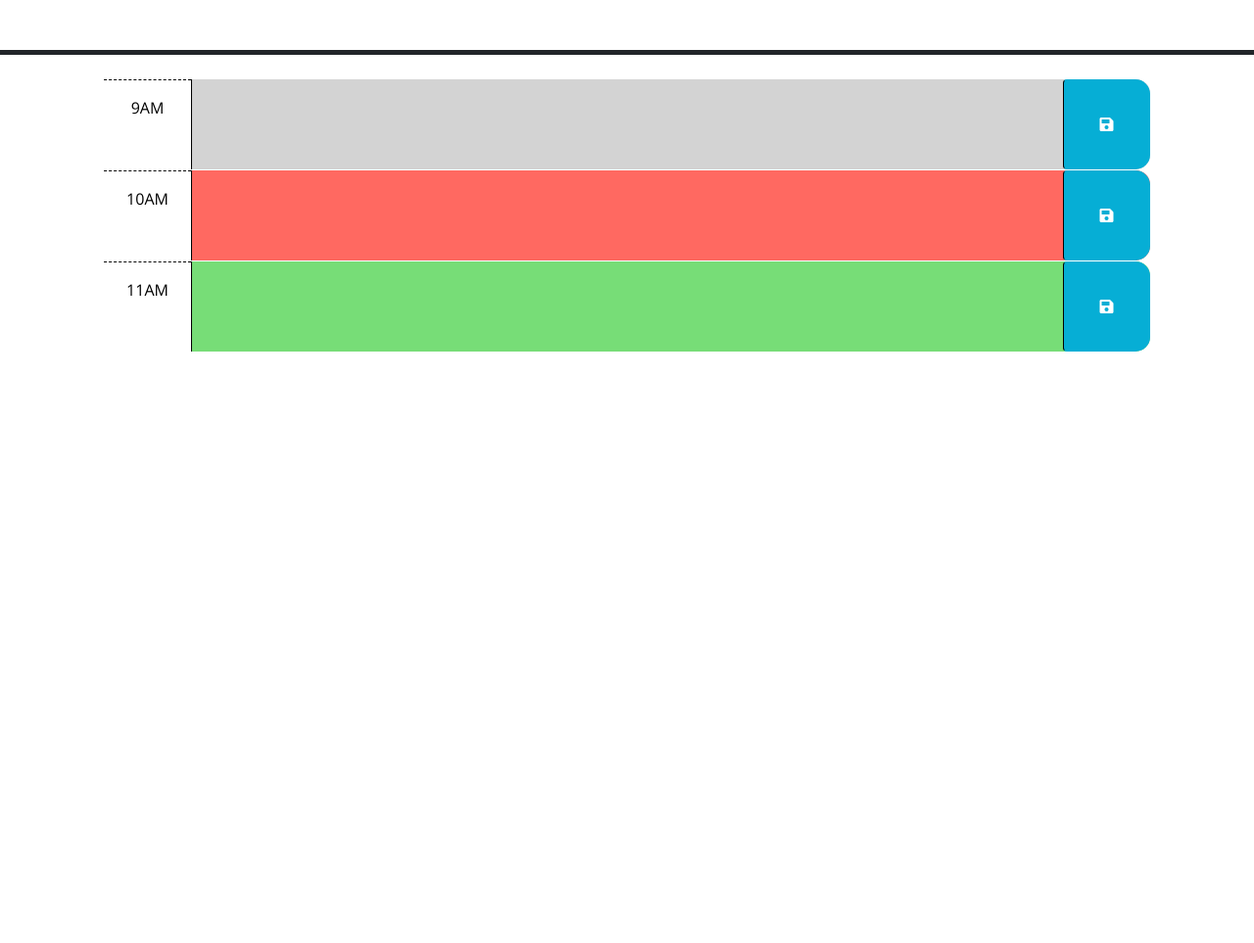
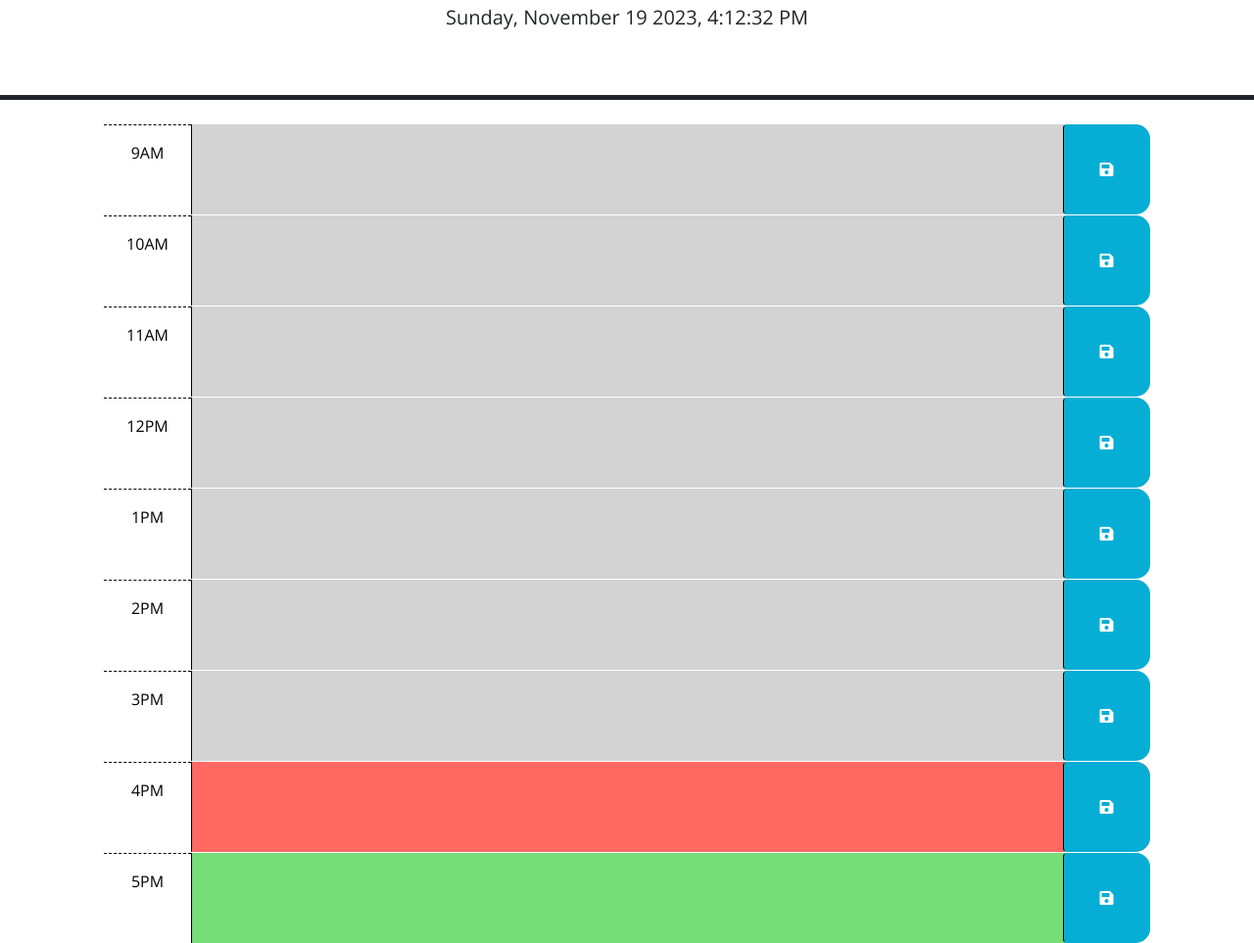
Before and after one commit to KyleGru/Work-Day-Scheduler, a plain HTML site: page index.html in a window 1280 px wide. Shown: the part 176-1139 px from the top of the page at 98% size. Before the commit the page ends 800 px from the top, so only its background shows below. Drawn offline with nearby package versions, Linux system fonts and the light colour scheme.

Commit message:
added time blocks to the html, added functions to update time and capability to save to local storage in script file.

```diff
--- a/index.html
+++ b/index.html
@@ -28,6 +28,8 @@
       <p class="lead">A simple calendar app for scheduling your work day</p>
       <p id="currentDay" class="lead"></p>
     </header>
+
+
     <div class="container-lg px-5">
       <!-- Use class for "past", "present", and "future" to apply styles to the
         time-block divs accordingly. The javascript will need to do this by
@@ -41,7 +43,7 @@
 
       <!-- Example of a past time block. The "past" class adds a gray background color. -->
       <div id="hour-9" class="row time-block past">
-        <div class="col-2 col-md-1 hour text-center py-3">9AM</div>
+        <div class="col-12 col-md-1 hour text-center py-3">9AM</div>
         <textarea class="col-8 col-md-10 description" rows="3"> </textarea>
         <button class="btn saveBtn col-2 col-md-1" aria-label="save">
           <i class="fas fa-save" aria-hidden="true"></i>
@@ -50,7 +52,7 @@
 
       <!-- Example of a a present time block. The "present" class adds a red background color. -->
       <div id="hour-10" class="row time-block present">
-        <div class="col-2 col-md-1 hour text-center py-3">10AM</div>
+        <div class="col-12 col-md-1 hour text-center py-3">10AM</div>
         <textarea class="col-8 col-md-10 description" rows="3"> </textarea>
         <button class="btn saveBtn col-2 col-md-1" aria-label="save">
           <i class="fas fa-save" aria-hidden="true"></i>
@@ -59,7 +61,55 @@
 
       <!-- Example of a future time block. The "future" class adds a green background color. -->
       <div id="hour-11" class="row time-block future">
-        <div class="col-2 col-md-1 hour text-center py-3">11AM</div>
+        <div class="col-12 col-md-1 hour text-center py-3">11AM</div>
+        <textarea class="col-8 col-md-10 description" rows="3"> </textarea>
+        <button class="btn saveBtn col-2 col-md-1" aria-label="save">
+          <i class="fas fa-save" aria-hidden="true"></i>
+        </button>
+      </div>
+
+      <div id="hour-12" class="row time-block future">
+        <div class="col-12 col-md-1 hour text-center py-3">12PM</div>
+        <textarea class="col-8 col-md-10 description" rows="3"> </textarea>
+        <button class="btn saveBtn col-2 col-md-1" aria-label="save">
+          <i class="fas fa-save" aria-hidden="true"></i>
+        </button>
+      </div>
+
+      <div id="hour-13" class="row time-block future">
+        <div class="col-12 col-md-1 hour text-center py-3">1PM</div>
+        <textarea class="col-8 col-md-10 description" rows="3"> </textarea>
+        <button class="btn saveBtn col-2 col-md-1" aria-label="save">
+          <i class="fas fa-save" aria-hidden="true"></i>
+        </button>
+      </div>
+
+      <div id="hour-14" class="row time-block future">
+        <div class="col-12 col-md-1 hour text-center py-3">2PM</div>
+        <textarea class="col-8 col-md-10 description" rows="3"> </textarea>
+        <button class="btn saveBtn col-2 col-md-1" aria-label="save">
+          <i class="fas fa-save" aria-hidden="true"></i>
+        </button>
+      </div>
+
+      <div id="hour-15" class="row time-block future">
+        <div class="col-12 col-md-1 hour text-center py-3">3PM</div>
+        <textarea class="col-8 col-md-10 description" rows="3"> </textarea>
+        <button class="btn saveBtn col-2 col-md-1" aria-label="save">
+          <i class="fas fa-save" aria-hidden="true"></i>
+        </button>
+      </div>
+
+      <div id="hour-16" class="row time-block future">
+        <div class="col-12 col-md-1 hour text-center py-3">4PM</div>
+        <textarea class="col-8 col-md-10 description" rows="3"> </textarea>
+        <button class="btn saveBtn col-2 col-md-1" aria-label="save">
+          <i class="fas fa-save" aria-hidden="true"></i>
+        </button>
+      </div>
+
+      <div id="hour-17" class="row time-block future">
+        <div class="col-12 col-md-1 hour text-center py-3">5PM</div>
         <textarea class="col-8 col-md-10 description" rows="3"> </textarea>
         <button class="btn saveBtn col-2 col-md-1" aria-label="save">
           <i class="fas fa-save" aria-hidden="true"></i>
--- a/script.js
+++ b/script.js
@@ -1,7 +1,46 @@
 // Wrap all code that interacts with the DOM in a call to jQuery to ensure that
 // the code isn't run until the browser has finished rendering all the elements
 // in the html.
-$(function () {
+
+$(document).ready(function () {
+
+  function updateDateTime() {
+  var currentTime = dayjs()
+  $('#currentDay').html(currentTime.format('dddd, MMMM DD YYYY, h:mm:ss A'))
+
+  $('.time-block').each(function() {
+    var blockHour = dayjs().set('hour', parseInt($(this).attr('id').split('hour-')[1]))
+
+    if (blockHour.isBefore(currentTime, 'hour')) {
+      console.log('past')
+      $(this).addClass('past').removeClass('present future')
+    } else if (blockHour.isSame(currentTime, 'hour')) {
+      console.log('present')
+      $(this).addClass('present').removeClass('past future')
+    } else {
+      $(this).addClass('future').removeClass('past present')
+      console.log('future')
+    }
+  })
+}
+
+updateDateTime()
+setInterval(updateDateTime, 1000)
+
+
+
+  $('.saveBtn').on('click', function() {
+    var text = $(this).siblings('.description').val();
+    var time = $(this).parent().attr('id');
+
+    localStorage.setItem(time, text);
+  })
+
+  for (var i = 9; i <= 17; i++) {
+    $('#hour-' + i + ' .description').val(localStorage.getItem('hour-' + i))
+  }
+
+
   // TODO: Add a listener for click events on the save button. This code should
   // use the id in the containing time-block as a key to save the user input in
   // local storage. HINT: What does `this` reference in the click listener
@@ -20,4 +59,5 @@ $(function () {
   // attribute of each time-block be used to do this?
   //
   // TODO: Add code to display the current date in the header of the page.
+
 });
```
